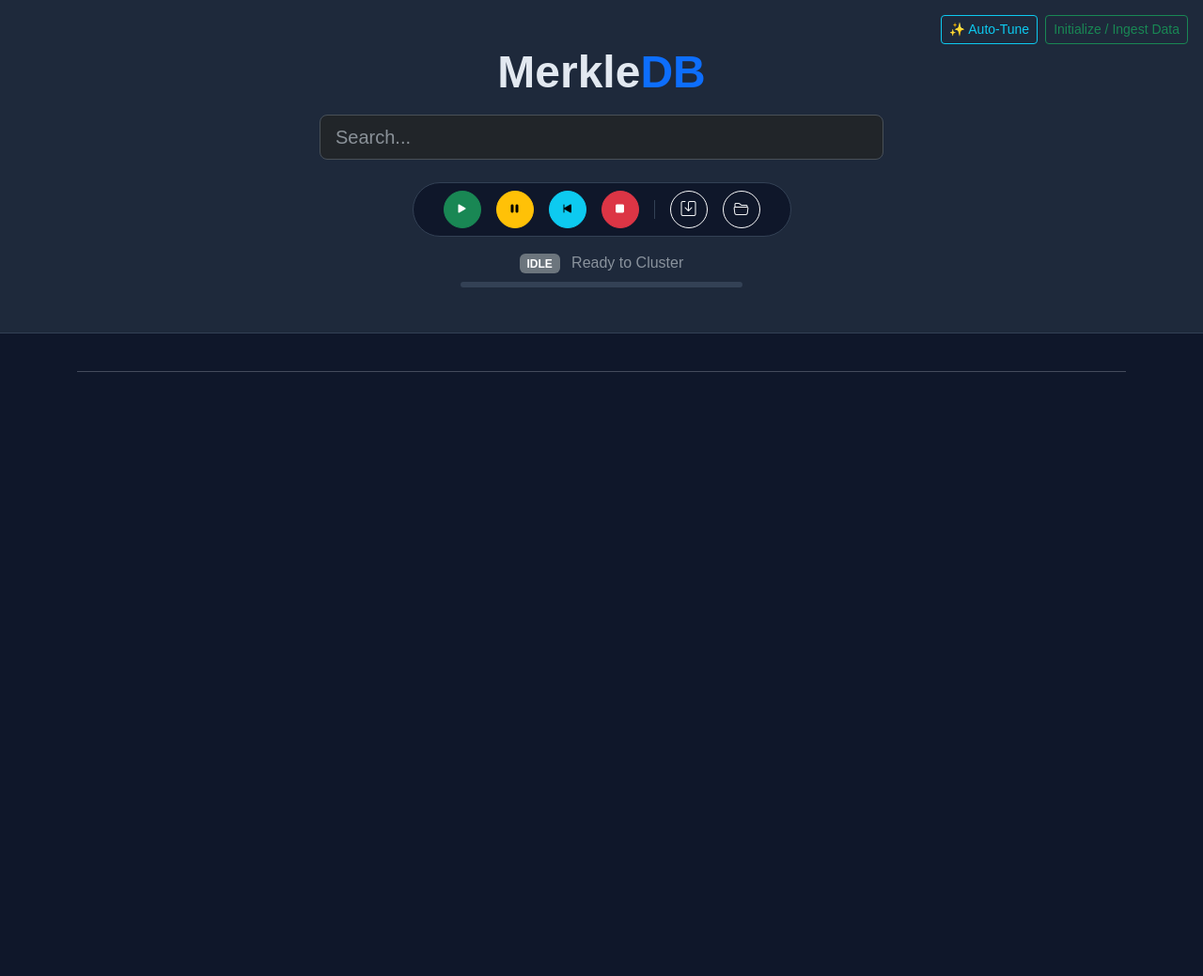
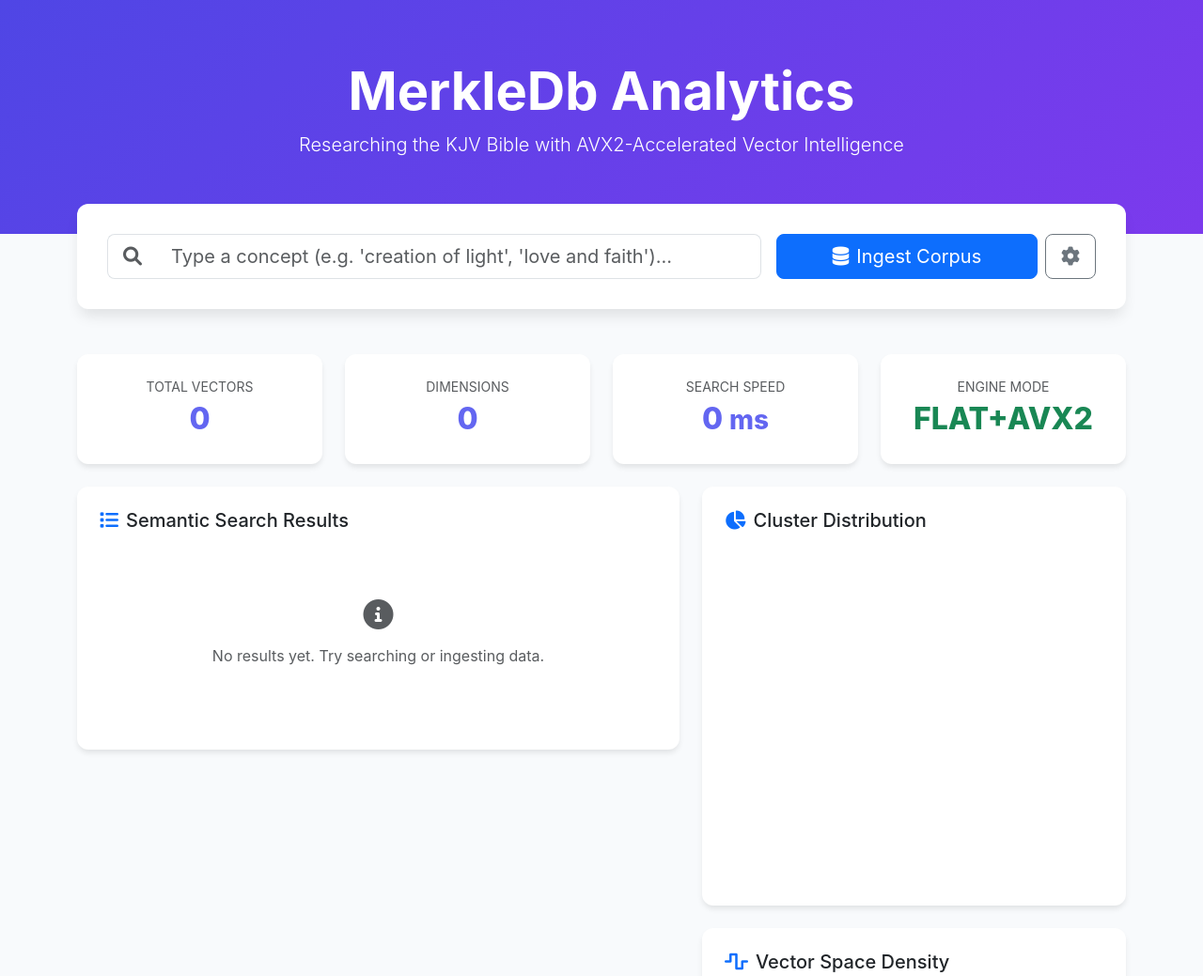
Before and after one commit to TACITVS/Merkle_DB, a plain HTML site: page priv/static/index.html in a window 1280 px wide. Shown: the top 1039 px of the page at 94% size. Before the commit the page ends 800 px from the top, so only its background shows below. Drawn offline with nearby package versions, Linux system fonts and the light colour scheme; no server answers.

Commit message:
Revamped frontend with high-performance analytics, charts, and modernized UI

```diff
--- a/priv/static/index.html
+++ b/priv/static/index.html
@@ -1,158 +1,249 @@
 <!DOCTYPE html>
-<html lang="en" data-bs-theme="dark">
+<html lang="en">
 <head>
     <meta charset="UTF-8">
-    <title>MerkleDB Vector Search</title>
+    <meta name="viewport" content="width=device-width, initial-scale=1.0">
+    <title>MerkleDb | High-Performance Vector Analytics</title>
     <link href="https://cdn.jsdelivr.net/npm/bootstrap@5.3.0/dist/css/bootstrap.min.css" rel="stylesheet">
-    <link href="https://cdn.jsdelivr.net/npm/bootstrap-icons@1.10.0/font/bootstrap-icons.css" rel="stylesheet">
+    <link href="https://cdnjs.cloudflare.com/ajax/libs/font-awesome/6.0.0/css/all.min.css" rel="stylesheet">
+    <script src="https://cdn.jsdelivr.net/npm/apexcharts"></script>
+    <script src="https://cdn.jsdelivr.net/npm/alpinejs@3.x.x/dist/cdn.min.js" defer></script>
     <style>
-        body { background-color: #0f172a; color: #e2e8f0; font-family: sans-serif; }
-        .hero { padding: 3rem 0; background: #1e293b; border-bottom: 1px solid #334155; position: relative; }
-        .topic-card { background-color: #334155; border: 1px solid #475569; margin-bottom: 1rem; cursor: pointer; animation: fadeIn 0.5s; }
-        .topic-card:hover { border-color: #3b82f6; }
-        @keyframes fadeIn { from { opacity: 0; transform: translateY(10px); } to { opacity: 1; transform: translateY(0); } }
-        .control-deck { background: #0f172a; border: 1px solid #334155; border-radius: 50px; padding: 0.5rem 2rem; display: inline-flex; gap: 1rem; align-items: center; }
-        .btn-circle { width: 40px; height: 40px; border-radius: 50%; display: flex; align-items: center; justify-content: center; }
-        .top-actions { position: absolute; top: 1rem; right: 1rem; display: flex; gap: 0.5rem; }
+        :root {
+            --primary: #6366f1;
+            --dark: #0f172a;
+            --light: #f8fafc;
+        }
+        body { background-color: var(--light); font-family: 'Inter', sans-serif; color: var(--dark); }
+        .hero { background: linear-gradient(135deg, #4f46e5 0%, #7c3aed 100%); color: white; padding: 4rem 0; margin-bottom: 2rem; }
+        .card { border: none; border-radius: 12px; box-shadow: 0 4px 6px -1px rgba(0,0,0,0.1); transition: transform 0.2s; }
+        .card:hover { transform: translateY(-2px); }
+        .stat-card { text-align: center; padding: 1.5rem; }
+        .stat-value { font-size: 2rem; font-weight: 800; color: var(--primary); }
+        .search-box { background: white; padding: 2rem; border-radius: 12px; box-shadow: 0 10px 15px -3px rgba(0,0,0,0.1); margin-top: -4rem; }
+        #results { max-height: 600px; overflow-y: auto; }
+        .verse-item { padding: 1rem; border-bottom: 1px solid #e2e8f0; transition: background 0.2s; }
+        .verse-item:hover { background: #f1f5f9; }
+        .progress { height: 10px; border-radius: 5px; }
+        .badge-dist { background: var(--primary); font-size: 0.8rem; }
+        .chart-container { min-height: 350px; }
     </style>
 </head>
-<body>
+<body x-data="app()">
+    <div class="hero">
+        <div class="container text-center">
+            <h1 class="display-4 fw-bold">MerkleDb Analytics</h1>
+            <p class="lead">Researching the KJV Bible with AVX2-Accelerated Vector Intelligence</p>
+        </div>
+    </div>
 
-    <div class="hero text-center">
-        <div class="top-actions">
-            <button id="tuneBtn" onclick="autoTune()" class="btn btn-outline-info btn-sm">
-                ✨ Auto-Tune
-            </button>
-            <button id="ingestBtn" onclick="ingestCorpus()" class="btn btn-outline-success btn-sm">
-                Initialize / Ingest Data
-            </button>
+    <div class="container mb-5">
+        <div class="search-box">
+            <div class="row g-3">
+                <div class="col-md-8">
+                    <div class="input-group input-group-lg">
+                        <span class="input-group-text bg-white border-end-0"><i class="fa fa-search text-muted"></i></span>
+                        <input type="text" class="form-control border-start-0" placeholder="Type a concept (e.g. 'creation of light', 'love and faith')..."
+                               x-model="query" @input.debounce.300ms="search()">
+                    </div>
+                </div>
+                <div class="col-md-4">
+                    <div class="d-flex gap-2">
+                        <button class="btn btn-primary btn-lg w-100" @click="ingest()" :disabled="status.status === 'busy'">
+                            <i class="fa fa-database me-2"></i>Ingest Corpus
+                        </button>
+                        <button class="btn btn-outline-secondary btn-lg" @click="toggleSettings = !toggleSettings">
+                            <i class="fa fa-cog"></i>
+                        </button>
+                    </div>
+                </div>
+            </div>
+
+            <div x-show="toggleSettings" x-transition class="mt-3 p-3 bg-light rounded">
+                <h6>Search Parameters</h6>
+                <div class="row">
+                    <div class="col-md-6">
+                        <label class="form-label">Threshold: <span x-text="threshold"></span></label>
+                        <input type="range" class="form-range" min="0" max="1" step="0.05" x-model="threshold">
+                    </div>
+                    <div class="col-md-6">
+                        <label class="form-label">Limit: <span x-text="limit"></span></label>
+                        <input type="number" class="form-control" x-model="limit">
+                    </div>
+                </div>
+            </div>
         </div>
 
-        <h1 class="display-5 fw-bold mb-3">Merkle<span class="text-primary">DB</span></h1>
+        <!-- Progress Section -->
+        <template x-if="status.status === 'running'">
+            <div class="mt-4 card p-3 border-primary">
+                <div class="d-flex justify-content-between align-items-center mb-2">
+                    <span class="fw-bold">Background Job in Progress...</span>
+                    <span x-text="status.percent + '%'"></span>
+                </div>
+                <div class="progress">
+                    <div class="progress-bar progress-bar-striped progress-bar-animated" :style="'width: ' + status.percent + '%'"></div>
+                </div>
+                <div class="mt-2 text-muted small">
+                    Found <span x-text="status.found_count"></span> semantic clusters so far.
+                </div>
+            </div>
+        </template>
 
-        <div style="max-width: 600px; margin: 0 auto;">
-            <input type="text" id="searchInput" class="form-control form-control-lg bg-dark text-white mb-3"
-                   placeholder="Search..." onkeyup="if(event.key==='Enter') performSearch()">
+        <!-- Stats Row -->
+        <div class="row mt-4 g-4">
+            <div class="col-md-3">
+                <div class="card stat-card">
+                    <div class="text-muted small text-uppercase">Total Vectors</div>
+                    <div class="stat-value" x-text="summary.count || 0"></div>
+                </div>
+            </div>
+            <div class="col-md-3">
+                <div class="card stat-card">
+                    <div class="text-muted small text-uppercase">Dimensions</div>
+                    <div class="stat-value" x-text="summary.dim || 0"></div>
+                </div>
+            </div>
+            <div class="col-md-3">
+                <div class="card stat-card">
+                    <div class="text-muted small text-uppercase">Search Speed</div>
+                    <div class="stat-value"><span x-text="lastSearchTime"></span> <small>ms</small></div>
+                </div>
+            </div>
+            <div class="col-md-3">
+                <div class="card stat-card">
+                    <div class="text-muted small text-uppercase">Engine Mode</div>
+                    <div class="stat-value text-success" x-text="summary.indexed ? 'IVF+AVX2' : 'FLAT+AVX2'"></div>
+                </div>
+            </div>
         </div>
 
-        <div class="mt-4">
-            <div class="control-deck">
-                <button onclick="control('start')" class="btn btn-success btn-circle" title="Start Discovery"><i class="bi bi-play-fill"></i></button>
-                <button onclick="control('pause')" class="btn btn-warning btn-circle" title="Pause"><i class="bi bi-pause-fill"></i></button>
-                <button onclick="control('resume')" class="btn btn-info btn-circle" title="Resume"><i class="bi bi-skip-start-fill"></i></button>
-                <button onclick="control('stop')" class="btn btn-danger btn-circle" title="Stop"><i class="bi bi-stop-fill"></i></button>
-                <div style="width: 1px; height: 20px; background: #334155;"></div>
-                <button onclick="control('save')" class="btn btn-outline-light btn-circle" title="Save State"><i class="bi bi-save"></i></button>
-                <button onclick="control('load')" class="btn btn-outline-light btn-circle" title="Load State"><i class="bi bi-folder2-open"></i></button>
+        <div class="row mt-4">
+            <!-- Search Results -->
+            <div class="col-lg-7">
+                <div class="card p-4">
+                    <h5 class="mb-4"><i class="fa fa-list me-2 text-primary"></i>Semantic Search Results</h5>
+                    <div id="results">
+                        <template x-for="res in results" :key="res.id">
+                            <div class="verse-item">
+                                <div class="d-flex justify-content-between">
+                                    <span class="fw-bold text-primary" x-text="res.id"></span>
+                                    <span class="badge badge-dist" x-text="res.distance.toFixed(4)"></span>
+                                </div>
+                                <p class="mb-0 mt-2 text-dark" x-text="res.text"></p>
+                            </div>
+                        </template>
+                        <template x-if="results.length === 0">
+                            <div class="text-center py-5 text-muted">
+                                <i class="fa fa-info-circle fa-2x mb-3"></i>
+                                <p>No results yet. Try searching or ingesting data.</p>
+                            </div>
+                        </template>
+                    </div>
+                </div>
             </div>
 
-            <div class="mt-3 text-muted">
-                <span id="statusBadge" class="badge bg-secondary">IDLE</span>
-                <span id="progressText" class="ms-2">Ready to Cluster</span>
-            </div>
+            <!-- Analytics Dashboard -->
+            <div class="col-lg-5">
+                <div class="card p-4 mb-4">
+                    <h5 class="mb-4"><i class="fa fa-chart-pie me-2 text-primary"></i>Cluster Distribution</h5>
+                    <div id="clusterChart" class="chart-container"></div>
+                </div>
 
-            <div class="progress mt-2 mx-auto" style="width: 300px; height: 6px; background: #334155;">
-                <div id="progressBar" class="progress-bar bg-primary" style="width: 0%"></div>
+                <div class="card p-4">
+                    <h5 class="mb-4"><i class="fa fa-wave-square me-2 text-primary"></i>Vector Space Density</h5>
+                    <div id="distChart" class="chart-container"></div>
+                </div>
             </div>
         </div>
     </div>
 
-    <div class="container mt-4">
-        <div id="topicsGrid" class="row"></div>
-        <hr>
-        <div id="resultsArea" class="row"></div>
-    </div>
+    <script>
+        function app() {
+            return {
+                query: '',
+                threshold: 0.35,
+                limit: 10,
+                results: [],
+                status: { status: 'idle', percent: 0, found_count: 0 },
+                summary: {},
+                lastSearchTime: 0,
+                toggleSettings: false,
+                clusterChart: null,
+                distChart: null,
 
-    <script>
-        let poller;
+                init() {
+                    this.pollStatus();
+                    this.fetchSummary();
+                    this.initCharts();
+                    setInterval(() => this.pollStatus(), 2000);
+                    setInterval(() => this.fetchSummary(), 5000);
+                },
 
-        async function control(action) {
-            try {
-                const res = await fetch(`/job/${action}`, { method: 'POST' });
+                async ingest() {
+                    await fetch('/ingest', { method: 'POST' });
+                    alert('Ingestion started! Vectors are being generated using AVX2 kernels.');
+                },
 
-                // ERROR HANDLING ADDED
-                if (!res.ok) {
-                    const msg = await res.text();
-                    alert("⚠️ Error: " + msg);
-                    return;
+                async search() {
+                    if (!this.query) { this.results = []; return; }
+                    const start = performance.now();
+                    const resp = await fetch(`/search?q=${encodeURIComponent(this.query)}&limit=${this.limit}&threshold=${this.threshold}`);
+                    this.results = await resp.json();
+                    this.lastSearchTime = (performance.now() - start).toFixed(1);
+                    this.updateDistChart();
+                },
+
+                async pollStatus() {
+                    const resp = await fetch('/job/status');
+                    this.status = await resp.json();
+                    if (this.status.topics.length > 0) {
+                        this.updateClusterChart();
+                    }
+                },
+
+                async fetchSummary() {
+                    try {
+                        const resp = await fetch('/analytics/summary');
+                        if (resp.ok) this.summary = await resp.json();
+                    } catch(e) {}
+                },
+
+                initCharts() {
+                    const clusterOptions = {
+                        series: [],
+                        chart: { type: 'donut', height: 350 },
+                        labels: [],
+                        responsive: [{ breakpoint: 480, options: { chart: { width: 200 }, legend: { position: 'bottom' } } }]
+                    };
+                    this.clusterChart = new ApexCharts(document.querySelector("#clusterChart"), clusterOptions);
+                    this.clusterChart.render();
+
+                    const distOptions = {
+                        series: [{ name: 'Similarity', data: [] }],
+                        chart: { type: 'area', height: 350, animations: { enabled: false } },
+                        dataLabels: { enabled: false },
+                        stroke: { curve: 'smooth' },
+                        xaxis: { categories: [] },
+                        colors: ['#6366f1']
+                    };
+                    this.distChart = new ApexCharts(document.querySelector("#distChart"), distOptions);
+                    this.distChart.render();
+                },
+
+                updateClusterChart() {
+                    const labels = this.status.topics.map(t => t.label.substring(0, 20));
+                    const counts = this.status.topics.map(t => t.count);
+                    this.clusterChart.updateOptions({ labels: labels, series: counts });
+                },
+
+                updateDistChart() {
+                    const data = this.results.map(r => r.distance);
+                    const labels = this.results.map(r => r.id);
+                    this.distChart.updateSeries([{ name: 'Similarity Score', data: data }]);
+                    this.distChart.updateOptions({ xaxis: { categories: labels } });
                 }
-
-                if(action === 'start' || action === 'resume' || action === 'load') {
-                    if(!poller) poller = setInterval(updateStatus, 1000);
-                }
-            } catch(e) {
-                console.error(e);
-                alert("Server Error");
             }
-        }
-
-        async function updateStatus() {
-            try {
-                const res = await fetch('/job/status');
-                const data = await res.json();
-
-                document.getElementById('statusBadge').textContent = data.status.toUpperCase();
-                document.getElementById('statusBadge').className =
-                    `badge ${data.status === 'running' ? 'bg-success' : 'bg-secondary'}`;
-
-                document.getElementById('progressText').textContent =
-                    `${data.percent}% Scanned - ${data.found_count} Topics Found`;
-                document.getElementById('progressBar').style.width = data.percent + "%";
-
-                const grid = document.getElementById('topicsGrid');
-                grid.innerHTML = data.topics.map(t => `
-                    <div class="col-md-3">
-                        <div class="topic-card p-3 rounded" onclick="performSearch('${t.label.substring(0,15)}')">
-                            <div class="d-flex justify-content-between text-muted mb-1">
-                                <small>TOPIC</small>
-                                <span class="badge bg-dark">${t.count}</span>
-                            </div>
-                            <div class="text-light" style="font-size: 0.9rem; line-height: 1.2;">${t.label}</div>
-                        </div>
-                    </div>
-                `).join('');
-
-                if(data.status === 'done' || data.status === 'idle') clearInterval(poller);
-            } catch(e) { console.error("Poll error", e); }
-        }
-
-        async function performSearch(val) {
-            const q = val || document.getElementById('searchInput').value;
-            const res = await fetch(`/search?q=${encodeURIComponent(q)}&threshold=0.30&limit=50`);
-            const results = await res.json();
-            document.getElementById('resultsArea').innerHTML = results.map(r =>
-                `<div class="col-12 mb-2"><div class="p-3 border rounded border-secondary bg-dark">
-                    <div class="d-flex justify-content-between text-primary mb-1">
-                        <small>${r.verse}</small> <small>Sim: ${r.distance.toFixed(4)}</small>
-                    </div>
-                    ${r.text}
-                </div></div>`
-            ).join('');
-        }
-
-        async function ingestCorpus() {
-            if(!confirm("Start ingestion? This will take about 30s.")) return;
-            const btn = document.getElementById('ingestBtn');
-            btn.textContent = "Ingesting...";
-            btn.disabled = true;
-
-            try {
-                await fetch('/ingest', { method: 'POST' });
-                alert("Ingestion started! Check terminal for progress dots.");
-            } catch(e) {
-                alert("Error starting ingestion.");
-                btn.disabled = false;
-                btn.textContent = "Initialize / Ingest Data";
-            }
-        }
-
-        async function autoTune() {
-            const btn = document.getElementById('tuneBtn');
-            btn.textContent = "Tuning...";
-            const res = await fetch('/tune', { method: 'POST' });
-            const data = await res.json();
-            alert(`Tuning Complete. Recommended Threshold: ${data.recommended}`);
-            btn.textContent = "✨ Auto-Tune";
         }
     </script>
 </body>
```
Also changed, not shown: 2 other files.
